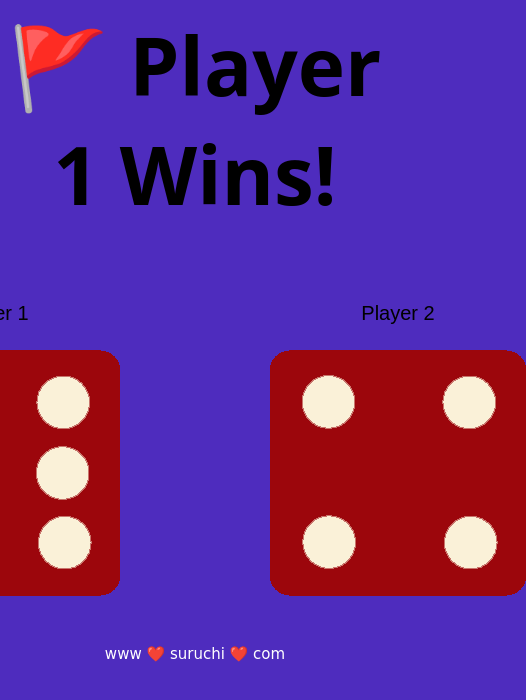
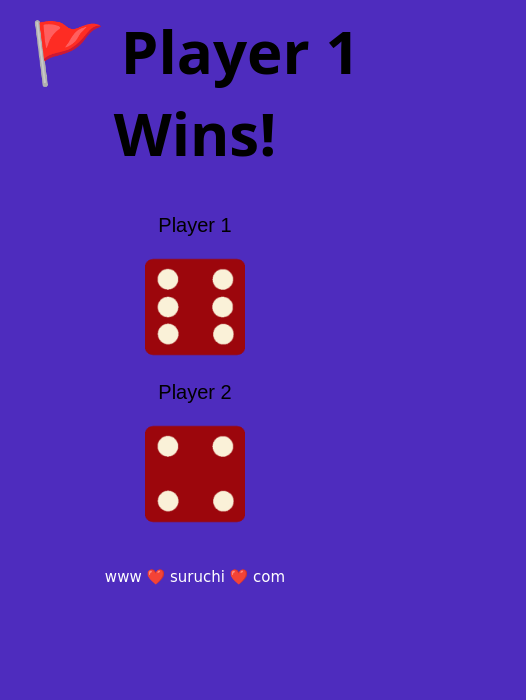
Before and after one commit to Code-with-Summer/The-Dicee-Game, a plain HTML site: page index.html in a window 390 px wide. Shown: the whole page, 526 px wide, since content can reach past the window. Drawn offline with Linux system fonts and the light colour scheme; a web font is replaced by a local one.

Commit message:
Update style.css

```diff
--- a/style.css
+++ b/style.css
@@ -31,3 +31,22 @@ footer{
     font-family: cursive;
     color: white;
 }
+
+@media screen and (max-width: 480px) {
+    h1{
+        font-size: 60px;
+    }
+    .con1, .con2{
+        display: block;
+
+    }
+    img{
+        height: 100px;
+        width: 100px;
+    }
+
+    .con{
+        display: block;
+        text-align: center;
+    }
+}
```
